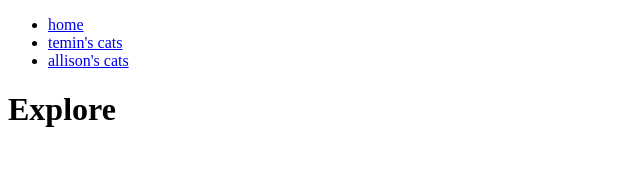
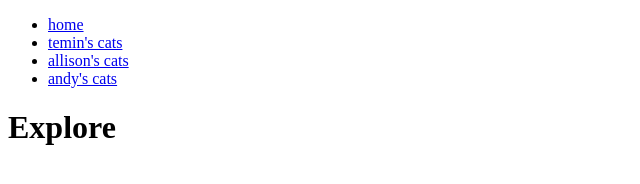
Before and after one commit to temin16/339week3, a plain HTML site: page index.html in a window 1280 px wide. Shown: the whole page, without its empty margins (0-640 px from the left). Drawn offline with Linux system fonts and the light colour scheme.

Commit message:
Update index.html

```diff
--- a/index.html
+++ b/index.html
@@ -17,6 +17,7 @@
                 <li><a href = "index.html">home</a></li>
                 <li><a href = "temin.html">temin's cats</a></li>
                 <li><a href = "allison.html">allison's cats</a></li>
+                <li><a href = "andy.html">andy's cats</a></li>
             </ul>
         </nav>
         <h1>Explore</h1>
```
